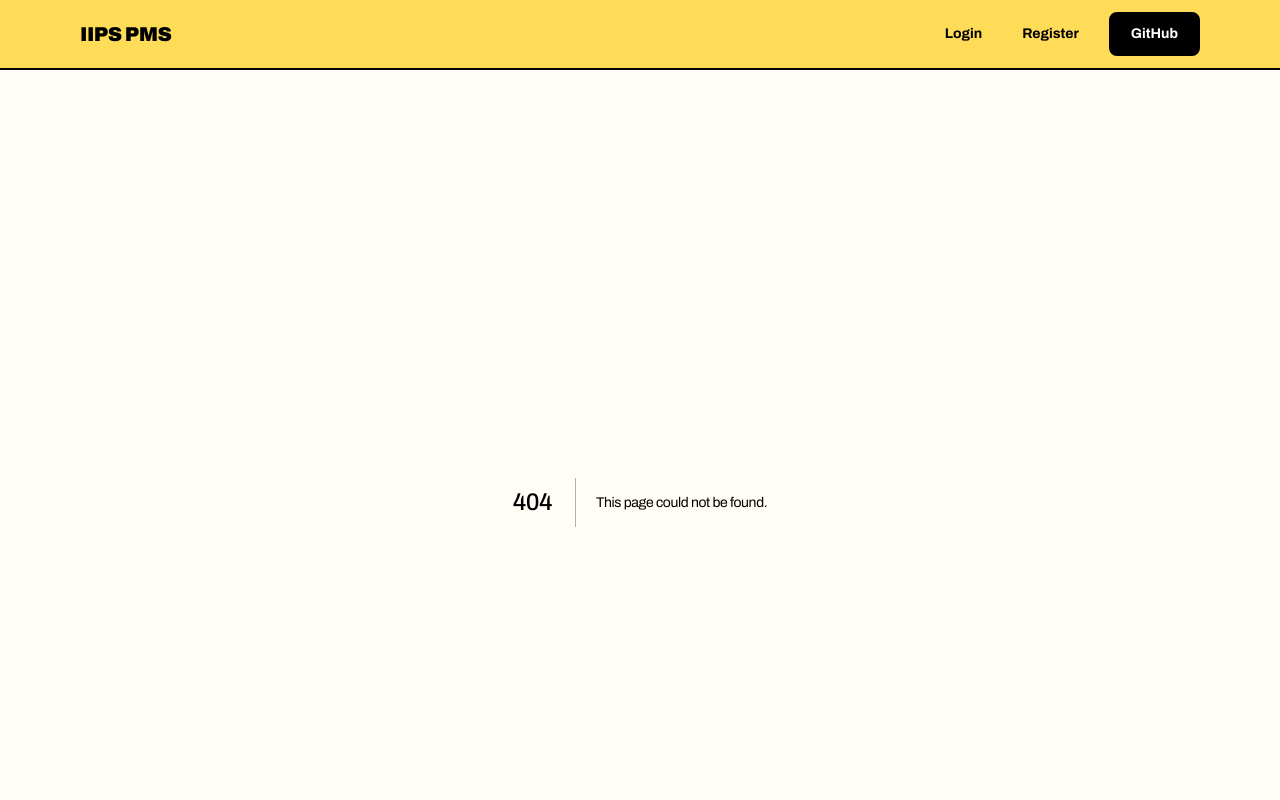
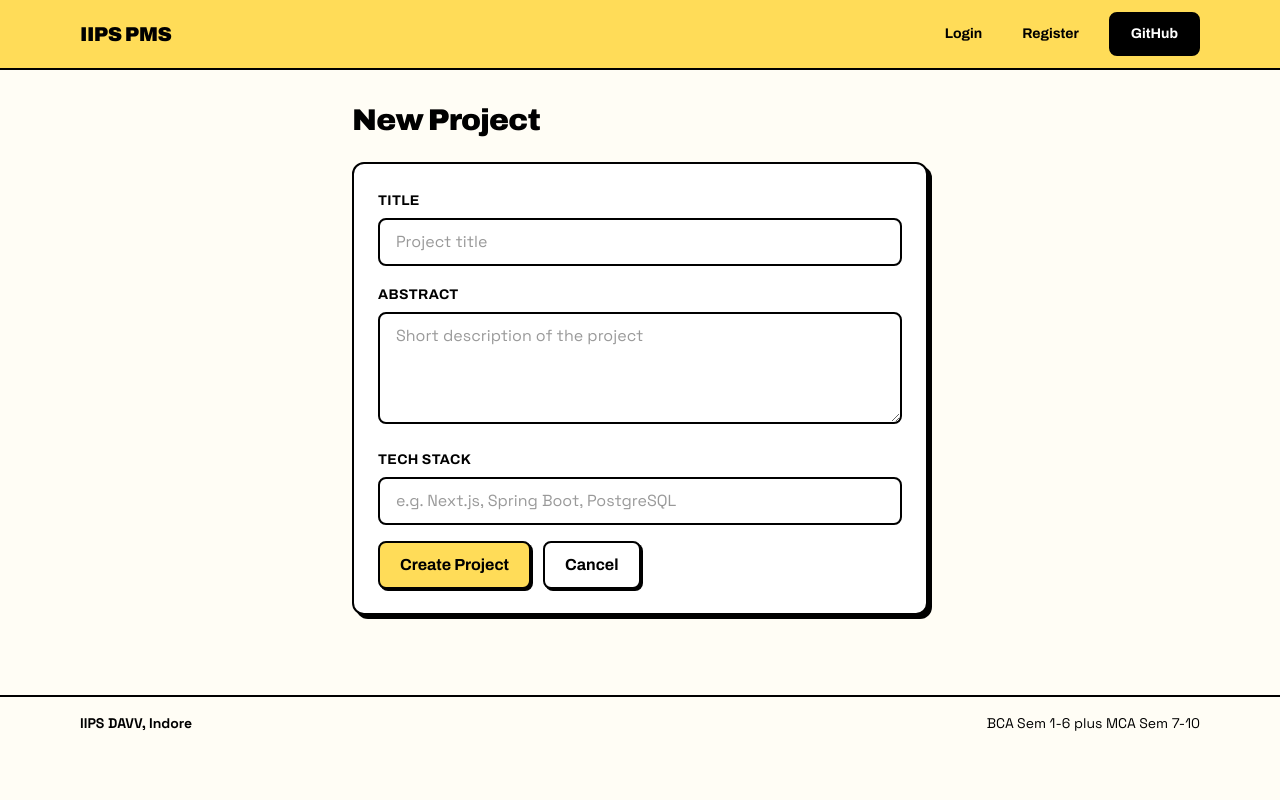
Before and after one commit to akshita777/iips-ug-pg-project-repository-system, a Next.js app in the folder frontend/: page /student/projects/new in a window 1280 px wide. Before the commit this address had no page. Shown: the top 800 px of the page. Built offline with nearby package versions, Linux system fonts and the light colour scheme; no server answers.

Commit message:
Add student dashboard page and project creation form

```diff
--- a/frontend/app/(dashboard)/dashboard/page.tsx
+++ b/frontend/app/(dashboard)/dashboard/page.tsx
@@ -85,6 +85,11 @@ export default function DashboardPage() {
           </Card>
         ))}
       </div>
+      {role === "STUDENT" && (
+        <a href="/student" className="brutal-btn bg-ink text-white inline-block">
+          Open Student Dashboard
+        </a>
+      )}
     </div>
   );
 }
--- /dev/null
+++ b/frontend/app/(dashboard)/student/page.tsx
@@ -0,0 +1,129 @@
+"use client";
+
+import { useEffect, useState } from "react";
+import Link from "next/link";
+import { useRouter } from "next/navigation";
+import api from "@/lib/api";
+import { Project } from "@/lib/types";
+import { Card, CardTitle, CardDescription } from "@/components/ui/card";
+import { StatusBadge } from "@/components/ui/badge";
+import { Button } from "@/components/ui/button";
+
+const semesters = Array.from({ length: 10 }, (_, i) => i + 1);
+
+export default function StudentDashboard() {
+  const router = useRouter();
+  const [projects, setProjects] = useState<Project[]>([]);
+  const [loading, setLoading] = useState(true);
+  const [error, setError] = useState("");
+  const currentSemester = 6; // TODO: drive from student profile once available
+
+  useEffect(() => {
+    const token = localStorage.getItem("token");
+    if (!token) {
+      router.push("/login");
+      return;
+    }
+    api
+      .get<Project[]>("/projects")
+      .then((res) => setProjects(res.data))
+      .catch(() => setError("Could not load projects."))
+      .finally(() => setLoading(false));
+  }, [router]);
+
+  async function submitProject(id: number) {
+    try {
+      await api.post(`/projects/${id}/submit`);
+      setProjects((prev) =>
+        prev.map((p) => (p.id === id ? { ...p, status: "SUBMITTED" } : p))
+      );
+    } catch {
+      setError("Submit failed.");
+    }
+  }
+
+  return (
+    <div className="space-y-8">
+      <div className="brutal-card bg-white p-6 flex flex-wrap items-center justify-between gap-3">
+        <div>
+          <h1 className="text-2xl md:text-3xl font-black">Student Dashboard</h1>
+          <p className="mt-1 text-sm text-ink/70">
+            Your projects, versions, and evaluation results.
+          </p>
+        </div>
+        <Link href="/student/projects/new" className="brutal-btn bg-primary text-ink">
+          New Project
+        </Link>
+      </div>
+
+      <section>
+        <h2 className="font-display text-xl font-black mb-3">Progress Tracker</h2>
+        <div className="grid grid-cols-5 md:grid-cols-10 gap-2">
+          {semesters.map((sem) => (
+            <div
+              key={sem}
+              className={`brutal-card p-3 text-center text-sm font-bold ${
+                sem === currentSemester
+                  ? "bg-primary"
+                  : sem < currentSemester
+                  ? "bg-success"
+                  : "bg-muted"
+              }`}
+            >
+              Sem {sem}
+              <div className="text-[10px] font-body">{sem <= 6 ? "BCA" : "MCA"}</div>
+            </div>
+          ))}
+        </div>
+      </section>
+
+      <section>
+        <h2 className="font-display text-xl font-black mb-3">My Projects</h2>
+        {loading && <p>Loading...</p>}
+        {error && <p className="text-danger font-bold">{error}</p>}
+        {!loading && projects.length === 0 && (
+          <Card>
+            <CardDescription>No projects yet. Create your first one.</CardDescription>
+          </Card>
+        )}
+        <div className="grid gap-4 md:grid-cols-2">
+          {projects.map((p) => (
+            <Card key={p.id} className="bg-white">
+              <div className="flex items-start justify-between gap-2">
+                <CardTitle>{p.title}</CardTitle>
+                <StatusBadge status={p.status} />
+              </div>
+              <CardDescription>{p.abstractText ?? "No abstract yet."}</CardDescription>
+              {p.techStack && (
+                <p className="mt-2 text-xs font-bold text-ink/60">{p.techStack}</p>
+              )}
+              {p.status === "DRAFT" && (
+                <Button size="sm" className="mt-3" onClick={() => submitProject(p.id)}>
+                  Submit
+                </Button>
+              )}
+            </Card>
+          ))}
+        </div>
+      </section>
+
+      <section>
+        <h2 className="font-display text-xl font-black mb-3">Version History</h2>
+        <Card>
+          <CardDescription>
+            No versions uploaded yet. Version history appears once submissions are added.
+          </CardDescription>
+        </Card>
+      </section>
+
+      <section>
+        <h2 className="font-display text-xl font-black mb-3">Evaluation Results</h2>
+        <Card>
+          <CardDescription>
+            No evaluations yet. Rubric scores and feedback will show here.
+          </CardDescription>
+        </Card>
+      </section>
+    </div>
+  );
+}
--- /dev/null
+++ b/frontend/app/(dashboard)/student/projects/new/page.tsx
@@ -0,0 +1,71 @@
+"use client";
+
+import { useState } from "react";
+import { useRouter } from "next/navigation";
+import api from "@/lib/api";
+import { Input, Textarea } from "@/components/ui/input";
+import { Button } from "@/components/ui/button";
+
+export default function NewProjectPage() {
+  const router = useRouter();
+  const [title, setTitle] = useState("");
+  const [abstractText, setAbstractText] = useState("");
+  const [techStack, setTechStack] = useState("");
+  const [error, setError] = useState("");
+  const [saving, setSaving] = useState(false);
+
+  async function handleSubmit(e: React.FormEvent) {
+    e.preventDefault();
+    if (!title.trim()) {
+      setError("Title is required.");
+      return;
+    }
+    setSaving(true);
+    setError("");
+    try {
+      await api.post("/projects", { title, abstractText, techStack });
+      router.push("/student");
+    } catch {
+      setError("Could not create project.");
+      setSaving(false);
+    }
+  }
+
+  return (
+    <div className="mx-auto max-w-xl space-y-6">
+      <h1 className="text-2xl md:text-3xl font-black">New Project</h1>
+      <form onSubmit={handleSubmit} className="brutal-card bg-white p-6 space-y-4">
+        <Input
+          label="Title"
+          name="title"
+          value={title}
+          onChange={(e) => setTitle(e.target.value)}
+          placeholder="Project title"
+        />
+        <Textarea
+          label="Abstract"
+          name="abstractText"
+          value={abstractText}
+          onChange={(e) => setAbstractText(e.target.value)}
+          placeholder="Short description of the project"
+        />
+        <Input
+          label="Tech Stack"
+          name="techStack"
+          value={techStack}
+          onChange={(e) => setTechStack(e.target.value)}
+          placeholder="e.g. Next.js, Spring Boot, PostgreSQL"
+        />
+        {error && <p className="text-sm font-bold text-danger">{error}</p>}
+        <div className="flex gap-3">
+          <Button type="submit" disabled={saving}>
+            {saving ? "Saving..." : "Create Project"}
+          </Button>
+          <Button type="button" variant="white" onClick={() => router.push("/student")}>
+            Cancel
+          </Button>
+        </div>
+      </form>
+    </div>
+  );
+}
```
Also changed, not shown: 1 other file (tests, documents, lock files or other folders).
